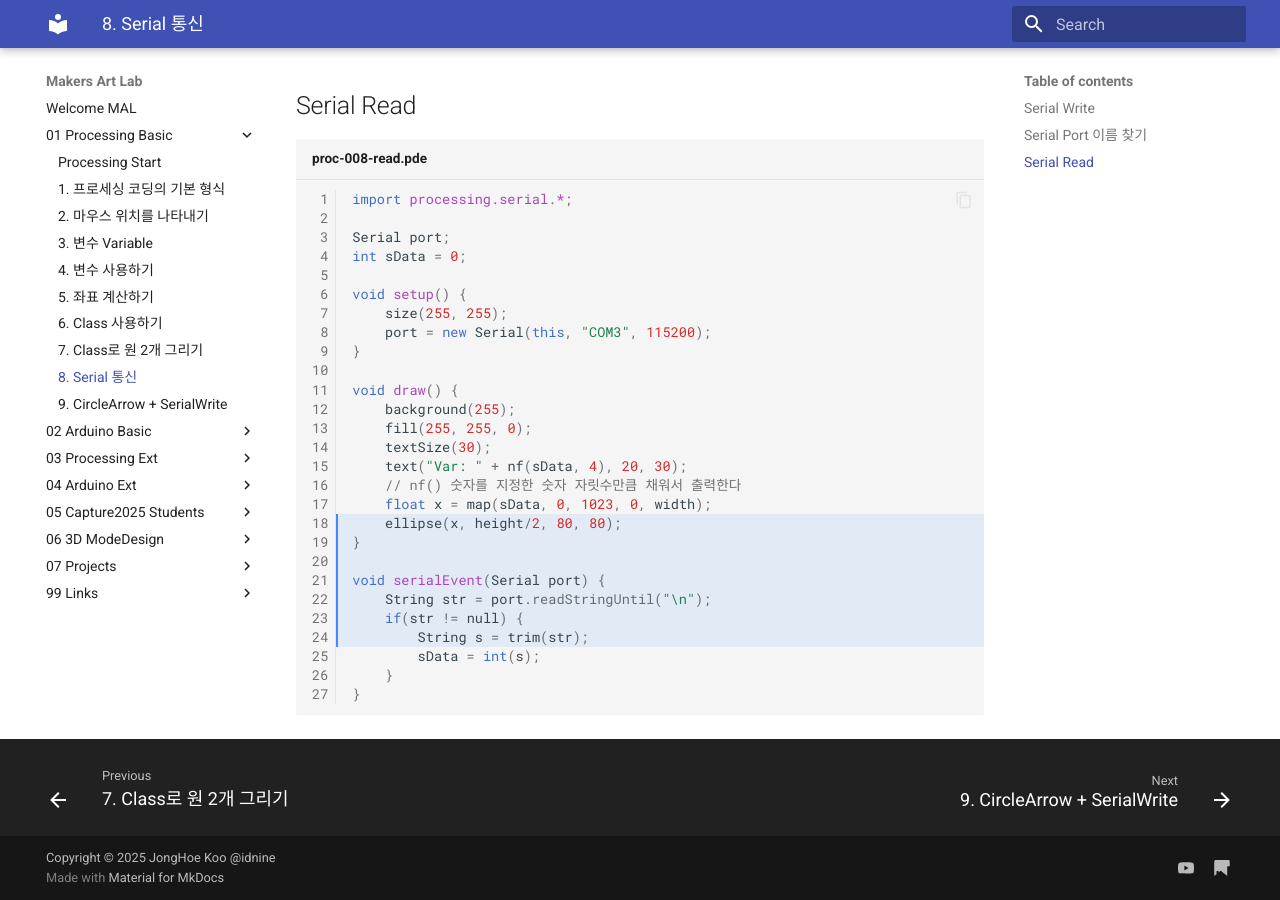
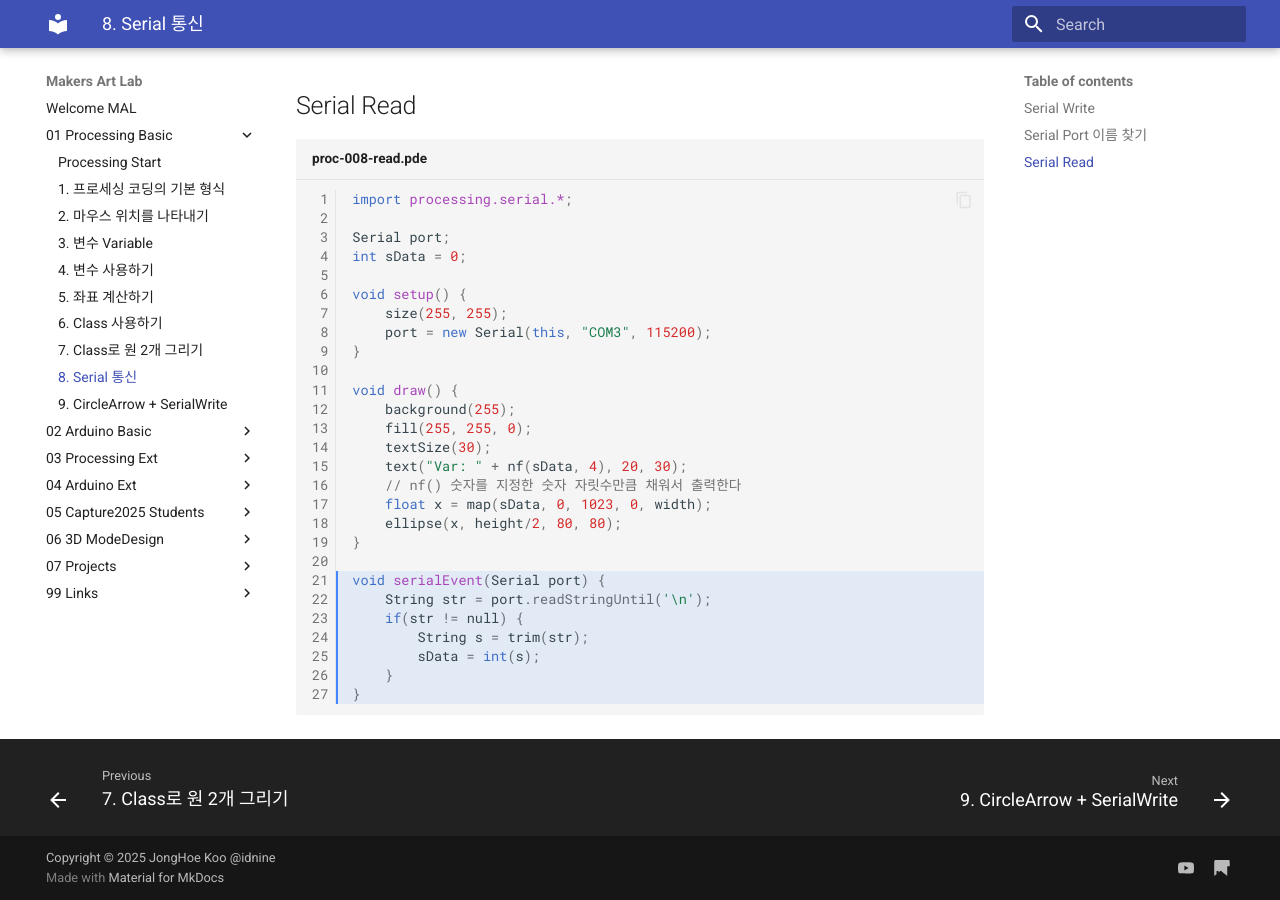
Before and after one commit to jonghoe9/makers-art-lab, an MkDocs documentation site: the page built from docs/01_Processing_Basic/08_Serial_Comm.md, in a window 1280 px wide and 900 px high, scrolled down 1766 px. Built offline with MkDocs 1.6.1 and Material for MkDocs 9.7.7, drawn with Linux system fonts in a browser that asks for light colours.

Commit message:
프로세싱 시리얼 오타 수정

````diff
--- a/docs/01_Processing_Basic/08_Serial_Comm.md
+++ b/docs/01_Processing_Basic/08_Serial_Comm.md
@@ -47,7 +47,7 @@ printArray(Serial.list());
 
 ## Serial Read
 
-```java title="proc-008-read.pde" linenums="1" hl_lines="18-24"
+```java title="proc-008-read.pde" linenums="1" hl_lines="21-27"
 import processing.serial.*;
 
 Serial port;
@@ -69,7 +69,7 @@ void draw() {
 }
 
 void serialEvent(Serial port) {
-    String str = port.readStringUntil("\n");
+    String str = port.readStringUntil('\n');
     if(str != null) {
         String s = trim(str);
         sData = int(s);
````
